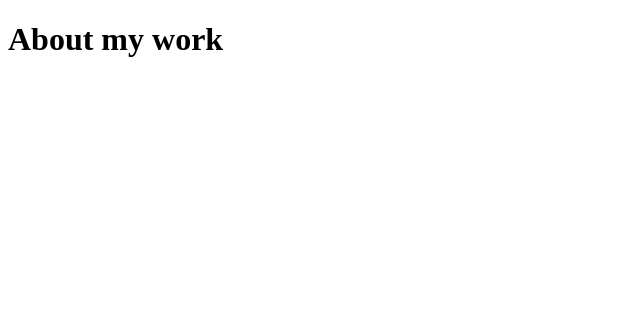
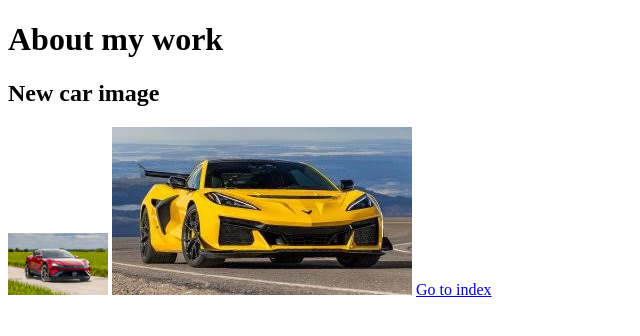
Before and after one commit to Reduan045/my-second-github, a plain HTML site: page about.html in a window 1280 px wide. Shown: the whole page, without its empty margins (0-640 px from the left). Drawn offline with Linux system fonts and the light colour scheme.

Commit message:
your meaningful commit message

```diff
--- a/about.html
+++ b/about.html
@@ -7,6 +7,10 @@
 </head>
 <body>
     <h1>About my work</h1>
+    <h2>New car image</h2>
+    <img width="100px" src="image/rrr.avif" alt="car">
+    <img src="image/images.jpg" alt="">
+    <a href="index.html">Go to index</a>
 
 </body>
 </html>
```
Also changed, not shown: index.html (+1 -1 lines), image/images.jpg (added), image/rrr.avif (added).
